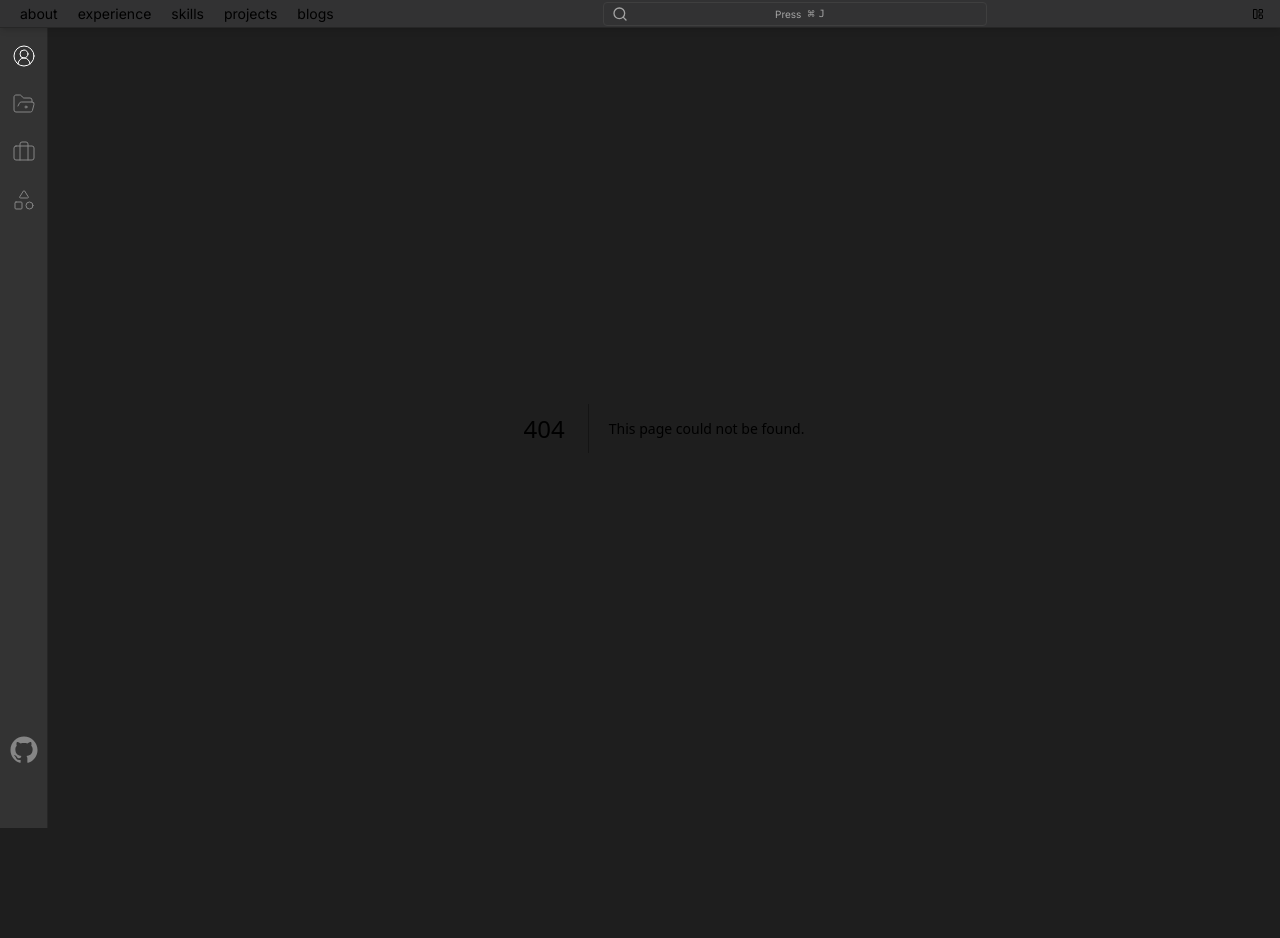
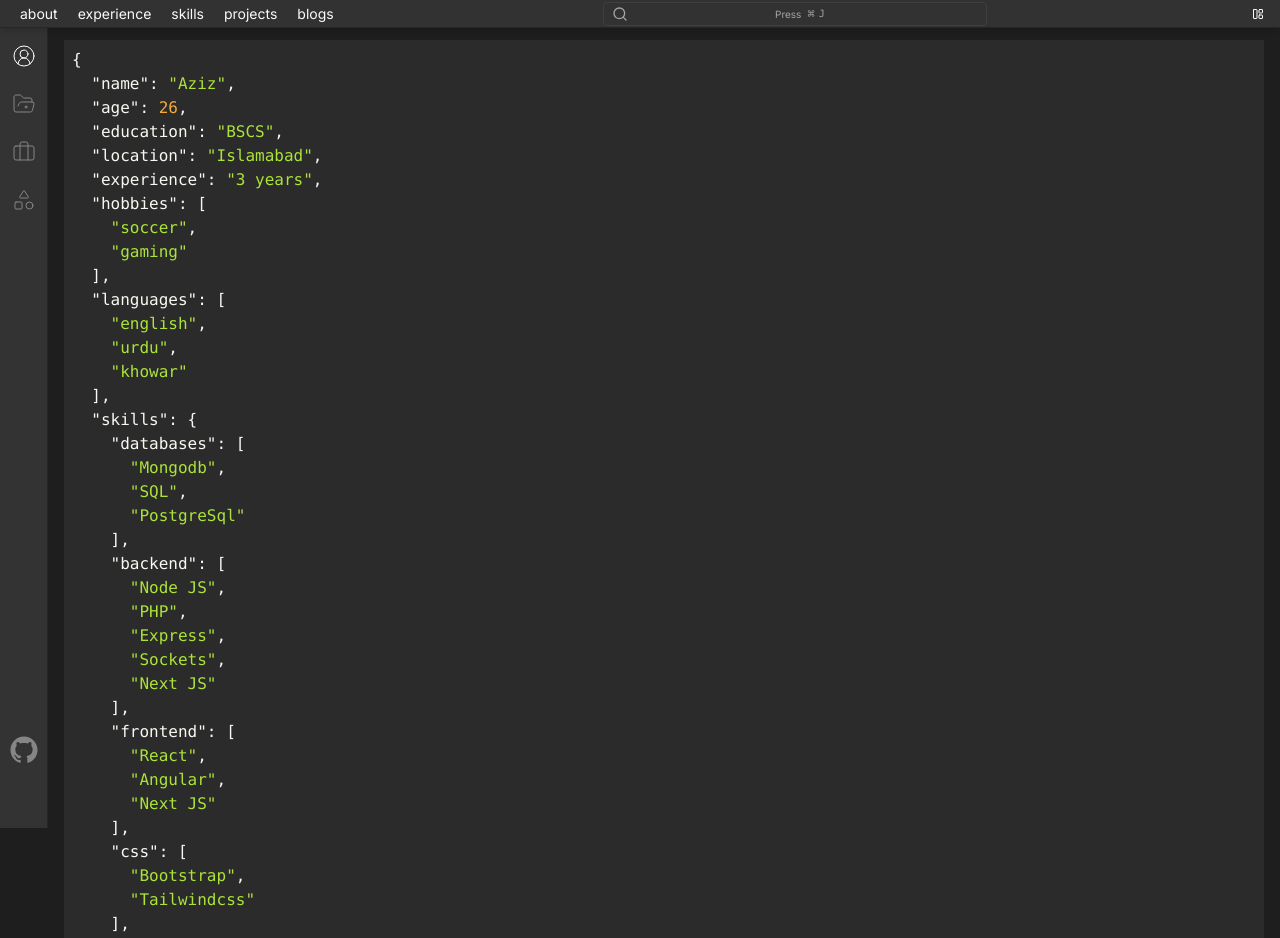
Before and after one commit to aziz-codes/azizcodes, a Next.js app: page /meta in a window 1280 px wide. Before the commit this address had no page. Shown: the top 938 px of the page. Before the commit the page ends 828 px from the top, so only its background shows below. Built offline with nearby package versions, Linux system fonts and the light colour scheme.

Commit message:
meta data

```diff
--- /dev/null
+++ b/app/meta/page.tsx
@@ -0,0 +1,19 @@
+"use client";
+import React from "react";
+import { Light as SyntaxHighlighter } from "react-syntax-highlighter";
+import { a11yDark } from "react-syntax-highlighter/dist/esm/styles/hljs";
+import json from "@/constants/meta.json";
+
+const JsonViewer = () => {
+  const formattedJson = JSON.stringify(json, null, 2);
+
+  return (
+    <div className="py-3">
+      <SyntaxHighlighter language="json" style={a11yDark}>
+        {formattedJson}
+      </SyntaxHighlighter>
+    </div>
+  );
+};
+
+export default JsonViewer;
--- a/components/navbar.tsx
+++ b/components/navbar.tsx
@@ -1,11 +1,7 @@
 "use client";
 import * as React from "react";
 import { useRouter, usePathname } from "next/navigation";
-import {
-  EnvelopeClosedIcon,
-  GearIcon,
-  PersonIcon,
-} from "@radix-ui/react-icons";
+
 import { motion } from "framer-motion";
 import { useStore } from "@/context/context-provider";
 import {
@@ -16,8 +12,8 @@
   CommandItem,
   CommandList,
   CommandSeparator,
-  CommandShortcut,
 } from "@/components/ui/command";
+import { projects } from "@/constants/projects";
 import Link from "next/link";
 import { links } from "@/constants/nav-links";
 import { suggestions } from "@/constants/command-list";
@@ -145,22 +141,16 @@
               })}
             </CommandGroup>
             <CommandSeparator />
-            <CommandGroup heading="Pages">
-              <CommandItem className="!py-1 my-2">
-                <PersonIcon className="mr-2 h-4 w-4" />
-                <span>Profile</span>
-                <CommandShortcut>⌘P</CommandShortcut>
-              </CommandItem>
-              <CommandItem className="!py-1 my-2">
-                <EnvelopeClosedIcon className="mr-2 h-4 w-4" />
-                <span>Mail</span>
-                <CommandShortcut>⌘B</CommandShortcut>
-              </CommandItem>
-              <CommandItem className="!py-1 my-2">
-                <GearIcon className="mr-2 h-4 w-4" />
-                <span>Settings</span>
-                <CommandShortcut>⌘S</CommandShortcut>
-              </CommandItem>
+            <CommandGroup heading="Projects">
+              {projects.map((project, index) => (
+                <CommandItem className="!py-1 my-2  cursor-pointer" key={index}>
+                  <div
+                    onClick={() => handleItemClick(`/projects/${project.id}`)}
+                  >
+                    <span>{project.title}</span>
+                  </div>
+                </CommandItem>
+              ))}
             </CommandGroup>
           </CommandList>
         </CommandDialog>
--- a/constants/command-list.ts
+++ b/constants/command-list.ts
@@ -21,9 +21,3 @@
     icon: SquareKanban,
   },
 ];
-
-export const projects = [
-  {
-    label: "",
-  },
-];
--- /dev/null
+++ b/constants/meta.json
@@ -0,0 +1,17 @@
+{
+  "name": "Aziz",
+  "age": 26,
+  "education": "BSCS",
+  "location": "Islamabad",
+  "experience": "3 years",
+  "hobbies": ["soccer", "gaming"],
+  "languages": ["english", "urdu", "khowar"],
+  "skills": {
+    "databases": ["Mongodb", "SQL", "PostgreSql"],
+    "backend": ["Node JS", "PHP", "Express", "Sockets", "Next JS"],
+    "frontend": ["React", "Angular", "Next JS"],
+    "css": ["Bootstrap", "Tailwindcss"],
+    "frameworks": ["MUI", "ChakraUI", "Aceternity"],
+    "others": ["Github", "Docker", "Shadcn", "Prisma", "Webrtc"]
+  }
+}
--- a/constants/svgs.tsx
+++ b/constants/svgs.tsx
@@ -295,8 +295,8 @@
 
 export const nodejsSvg = (
   <svg
-    width="24"
-    height="24"
+    width="15"
+    height="15"
     viewBox="0 0 32 32"
     fill="none"
     xmlns="http://www.w3.org/2000/svg"
--- a/layouts/about.tsx
+++ b/layouts/about.tsx
@@ -1,7 +1,7 @@
 "use client";
 import React, { useState } from "react";
 import { motion } from "framer-motion";
-import { reactSvg } from "@/constants/svgs";
+import { nodejsSvg, reactSvg } from "@/constants/svgs";
 import { usePathname } from "next/navigation";
 import {
   ChevronDown,
@@ -117,6 +117,15 @@
           )}
         </>
       ))}
+      <Link
+        href="/meta"
+        className={`pl-7 flex items-center text-sm px-4 py-0.5 gap-1.5 hover:bg-[#323233] ${
+          pathName === "/meta" && "bg-[#323233]"
+        }`}
+      >
+        {nodejsSvg}
+        <span className="text-sm font-light">package.json</span>
+      </Link>
     </div>
   );
 };
--- a/package.json
+++ b/package.json
@@ -20,12 +20,14 @@
     "clsx": "^2.1.1",
     "cmdk": "^0.2.1",
     "framer-motion": "^11.3.8",
+    "highlight.js": "^11.10.0",
     "lucide-react": "^0.394.0",
     "next": "14.2.3",
     "next-themes": "^0.3.0",
     "react": "^18",
     "react-dom": "^18",
     "react-github-calendar": "^4.1.6",
+    "react-syntax-highlighter": "^15.5.0",
     "tailwind-merge": "^2.3.0",
     "tailwindcss-animate": "^1.0.7"
   },
@@ -33,6 +35,7 @@
     "@types/node": "^20",
     "@types/react": "^18",
     "@types/react-dom": "^18",
+    "@types/react-syntax-highlighter": "^15.5.13",
     "eslint": "^8",
     "eslint-config-next": "14.2.3",
     "postcss": "^8",
```
Also changed, not shown: 1 other file (tests, documents, lock files or other folders).
